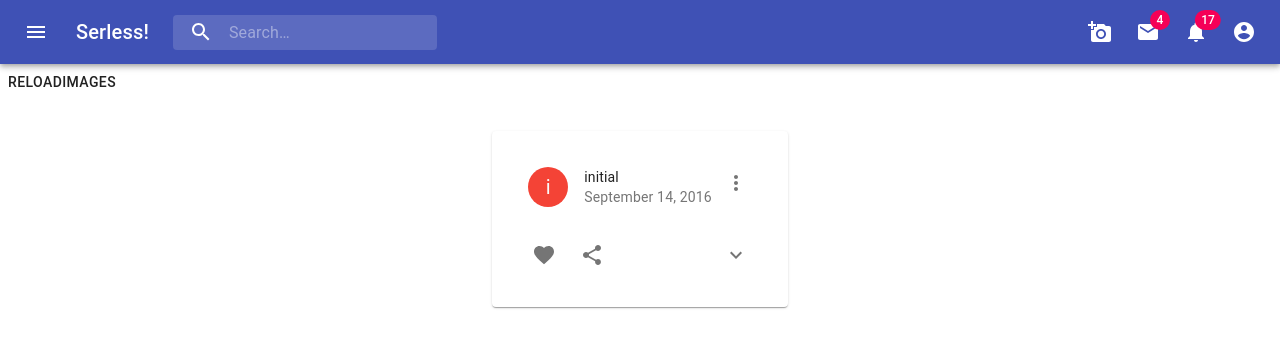
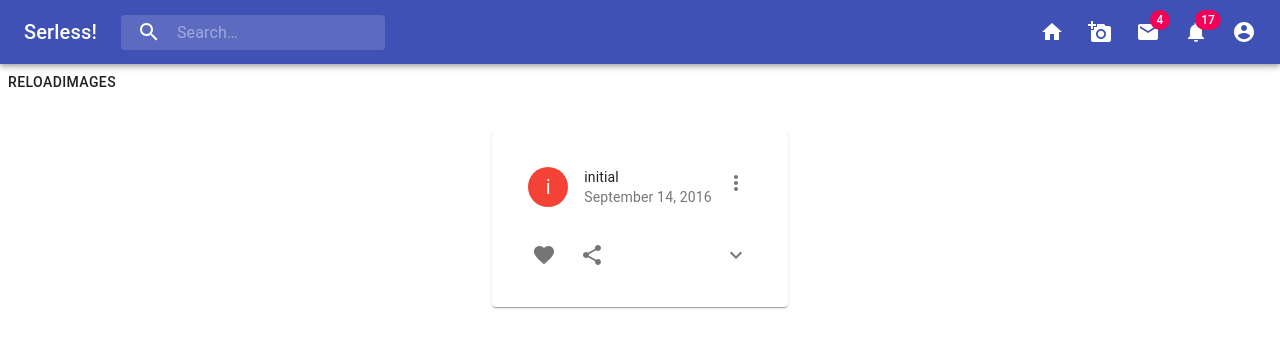
Before and after one commit to Sugi275/serless_front, a React (Create React App) app: page / in a window 1280 px wide. Shown: the top 348 px of the page. Built offline with nearby package versions, Linux system fonts and the light colour scheme.

Commit message:
Homeボタン追加

```diff
--- a/src/component/appbar.js
+++ b/src/component/appbar.js
@@ -16,6 +16,7 @@ import MailIcon from '@material-ui/icons/Mail';
 import NotificationsIcon from '@material-ui/icons/Notifications';
 import MoreIcon from '@material-ui/icons/MoreVert';
 import AddAPhotoIcon from '@material-ui/icons/AddAPhoto';
+import HomeIcon from '@material-ui/icons/Home';
 import store from '../store/configureStore';
 
 const useStyles = makeStyles(theme => ({
@@ -141,6 +142,14 @@ export default function PrimarySearchAppBar() {
       onClose={handleMobileMenuClose}
     >
       <MenuItem>
+        <IconButton aria-label="home" color="inherit" onClick={() => { moveToTop() }}>
+          <Badge color="secondary">
+            <HomeIcon />
+          </Badge>
+        </IconButton>
+        <p onClick={() => { moveToTop() }}>Home</p>
+      </MenuItem>
+      <MenuItem>
         <IconButton aria-label="image upload" color="inherit" onClick={() => { moveToImageUpload() }}>
           <Badge badgeContent={0} color="secondary">
             <AddAPhotoIcon />
@@ -182,14 +191,6 @@ export default function PrimarySearchAppBar() {
     <div className={classes.grow}>
       <AppBar position="static">
         <Toolbar>
-          <IconButton
-            edge="start"
-            className={classes.menuButton}
-            color="inherit"
-            aria-label="open drawer"
-          >
-            <MenuIcon />
-          </IconButton>
           <Typography className={classes.title} variant="h6" noWrap onClick={() => { moveToTop() }}>
             Serless!
           </Typography>
@@ -208,6 +209,11 @@ export default function PrimarySearchAppBar() {
           </div>
           <div className={classes.grow} />
           <div className={classes.sectionDesktop}>
+            <IconButton aria-label="home" color="inherit" onClick={() => { moveToTop() }}>
+              <Badge color="secondary">
+                <HomeIcon />
+              </Badge>
+            </IconButton>
             <IconButton aria-label="image upload" color="inherit" onClick={() => { moveToImageUpload() }}>
               <Badge badgeContent={0} color="secondary">
                 <AddAPhotoIcon />
```
